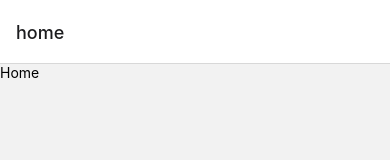
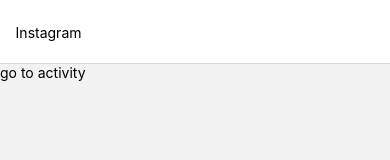
Before and after one commit to fajarpancas/clone_instagram, a React Native app: screen /home in a window 390 px wide. Shown: the top 160 px of the page. Built offline with nearby package versions, Linux system fonts and the light colour scheme.

Commit message:
feat: home stack, custom header home

```diff
--- a/App.js
+++ b/App.js
@@ -3,5 +3,9 @@
 import BottomTabsNavigator from './src/navigation/BotttomTabsNavigator';
 
 export default function App() {
-  return <NavigationContainer>{BottomTabsNavigator()}</NavigationContainer>;
+  return (
+    <NavigationContainer>
+      <BottomTabsNavigator />
+    </NavigationContainer>
+  );
 }
--- /dev/null
+++ b/src/components/CustomHeader.js
@@ -0,0 +1,18 @@
+import React from 'react';
+import {StyleSheet, Text, View} from 'react-native';
+import {scaleWidth} from '../transforms/scale';
+
+const CustomHeader = props => {
+  return (
+    <View style={styles.wrapper}>
+      <Text>Instagram</Text>
+    </View>
+  );
+};
+export default CustomHeader;
+
+const styles = StyleSheet.create({
+  wrapper: {
+    paddingLeft: scaleWidth(15),
+  },
+});
--- a/src/navigation/BotttomTabsNavigator.js
+++ b/src/navigation/BotttomTabsNavigator.js
@@ -1,16 +1,24 @@
 import React from 'react';
 import {createBottomTabNavigator} from '@react-navigation/bottom-tabs';
-import HomeScreen from '../screens/home';
 import ExploreScreen from '../screens/explore';
 import ReelsScreen from '../screens/reels';
 import ShoppingScreen from '../screens/shopping';
 import ProfileScreen from '../screens/profile';
+import HomeStackScreen from './HomeStack';
+import CustomHeader from '../components/CustomHeader';
 
 const Tab = createBottomTabNavigator();
 const BottomTabsNavigator = () => {
   return (
     <Tab.Navigator>
-      <Tab.Screen name="home" component={HomeScreen} />
+      <Tab.Screen
+        name="home"
+        component={HomeStackScreen}
+        options={{
+          headerLeft: props => <CustomHeader props={props} />,
+          headerTitle: '',
+        }}
+      />
       <Tab.Screen name="explore" component={ExploreScreen} />
       <Tab.Screen name="reels" component={ReelsScreen} />
       <Tab.Screen name="shopping" component={ShoppingScreen} />
--- /dev/null
+++ b/src/navigation/HomeStack.js
@@ -0,0 +1,19 @@
+import React from 'react';
+import {createNativeStackNavigator} from '@react-navigation/native-stack';
+import HomeScreen from '../screens/home';
+import ActivityScreen from '../screens/home/Activity';
+
+const HomeStack = createNativeStackNavigator();
+
+export default function HomeStackScreen() {
+  return (
+    <HomeStack.Navigator>
+      <HomeStack.Screen
+        name="Home"
+        component={HomeScreen}
+        options={{headerShown: false}}
+      />
+      <HomeStack.Screen name="Activity" component={ActivityScreen} />
+    </HomeStack.Navigator>
+  );
+}
--- /dev/null
+++ b/src/screens/home/Activity.js
@@ -0,0 +1,10 @@
+import React from 'react';
+import {SafeAreaView, Text} from 'react-native';
+
+export default function Activity() {
+  return (
+    <SafeAreaView>
+      <Text>activity</Text>
+    </SafeAreaView>
+  );
+}
--- a/src/screens/home/index.js
+++ b/src/screens/home/index.js
@@ -1,10 +1,12 @@
 import React from 'react';
-import {SafeAreaView, Text} from 'react-native';
+import {SafeAreaView, Text, TouchableOpacity} from 'react-native';
 
-export default function Home() {
+export default function Home({navigation}) {
   return (
     <SafeAreaView>
-      <Text>Home</Text>
+      <TouchableOpacity onPress={() => navigation.navigate('Activity')}>
+        <Text>go to activity</Text>
+      </TouchableOpacity>
     </SafeAreaView>
   );
 }
--- /dev/null
+++ b/src/transforms/scale.js
@@ -0,0 +1,13 @@
+import {Dimensions} from 'react-native';
+
+const {width, height} = Dimensions.get('window');
+const DESIGN_WIDTH = 375;
+const DESIGN_HEIGHT = 600;
+
+export const scaleWidth = size => {
+  return size * (width / DESIGN_WIDTH);
+};
+
+export const scaleHeight = size => {
+  return size * (height / DESIGN_HEIGHT);
+};
```
